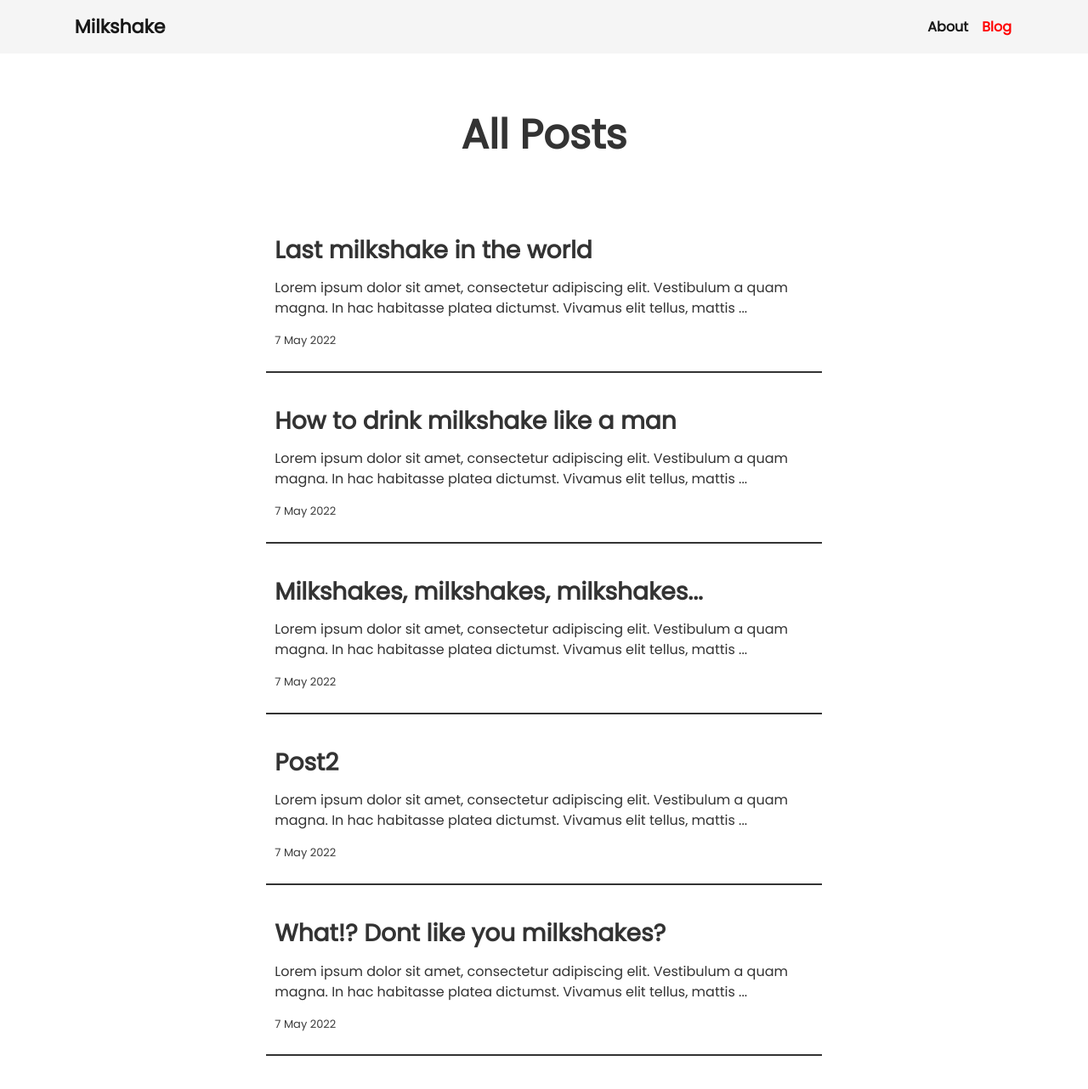
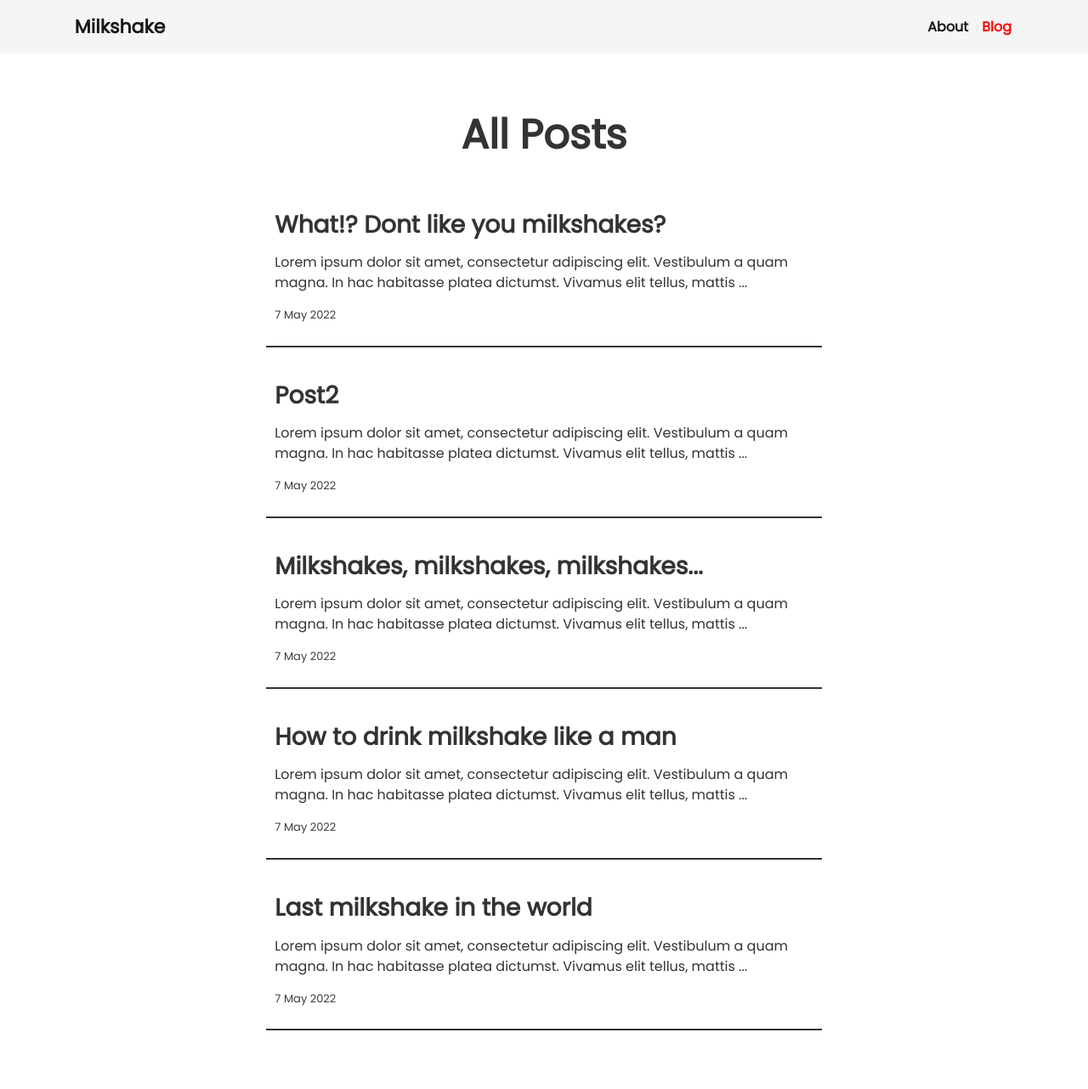
Before and after one commit to hmtcelik/milkshake, a Jekyll site: the page built from blog.html, in a window 1280 px wide and 1400 px high. Shown: the top 1282 px of the window at 85% size. Built offline with Jekyll 4.4.1, drawn with Linux system fonts in a browser that asks for light colours.

Commit message:
style all post list on blog page

```diff
--- a/_sass/main.scss
+++ b/_sass/main.scss
@@ -177,7 +177,7 @@ h2, h3, h4, h5, h6{
 .blog{
   text-align: center;
   .post-list{
-    padding-top: 50px;
+    padding-top: 20px;
     padding-bottom: 100px;
     .post{
       .wrapper{
--- a/blog.html
+++ b/blog.html
@@ -8,7 +8,7 @@ permalink: blog
   <div class="post-list">
     <div class="post">
       <div class="container">
-        {% for post in site.posts | reversed %}
+        {% for post in site.posts reversed %}
         <div class="row">
           <div class="wrapper">
             <a href="{{post.url}}">
--- a/index.html
+++ b/index.html
@@ -35,7 +35,7 @@ title: Milkshake
         </div>
         <div class="post">
           <div class="container">
-            {% for post in site.posts limit:4 | reversed %}
+            {% for post in site.posts limit:4 reversed %}
             <div class="row">
               <div class="wrapper">
                 <a href="{{post.url}}">
```
